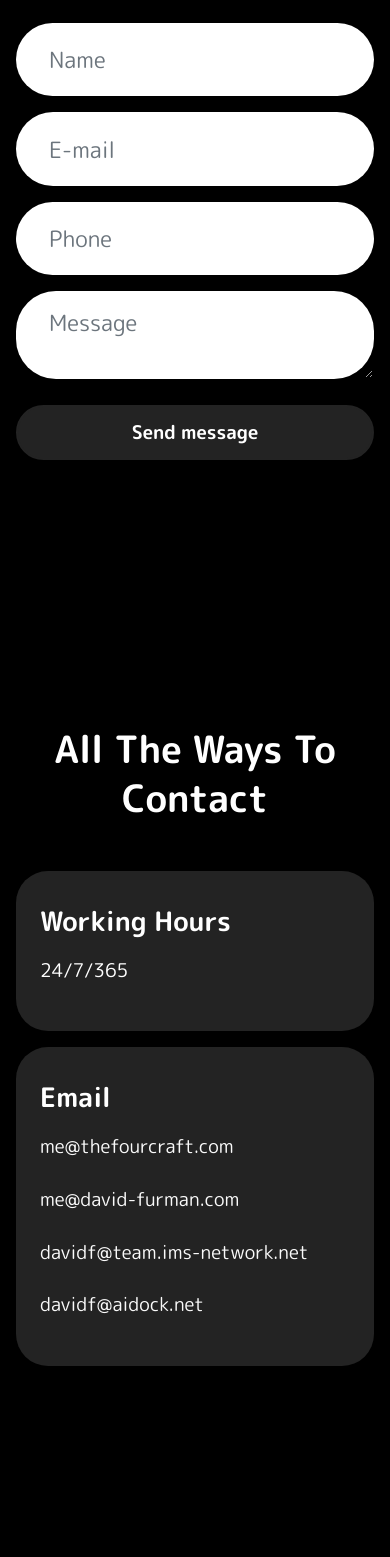
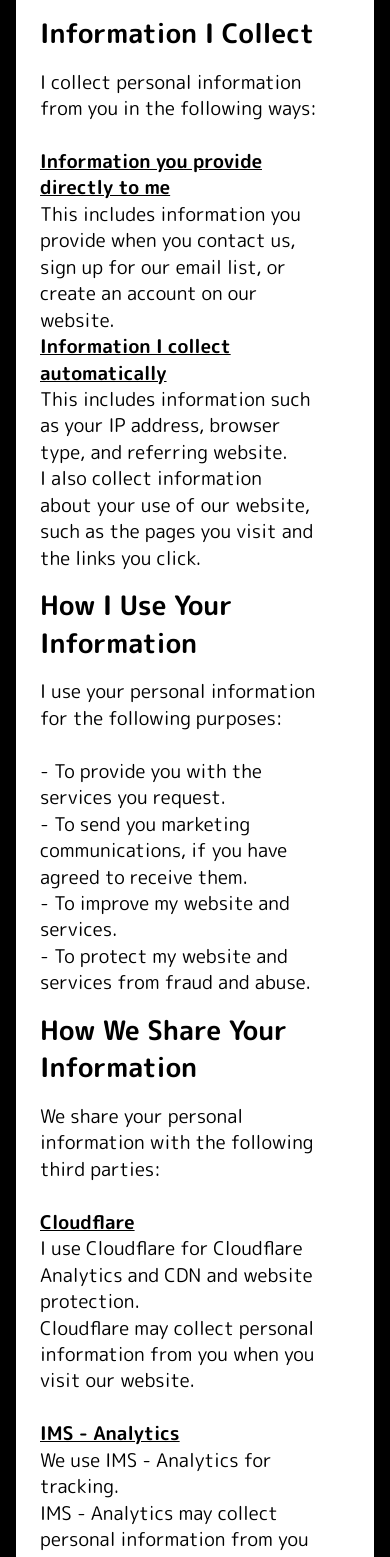
Before and after one commit to thefourcraft/DF-Website, a plain HTML site: page privacy-policy.html in a window 390 px wide. Shown: the part 266-1823 px from the top of the page. Drawn offline with Linux system fonts and the light colour scheme.

Commit message:
update more pages

```diff
--- a/contact-me.html
+++ b/privacy-policy.html
@@ -5,16 +5,12 @@
   <meta charset="UTF-8">
   <meta http-equiv="X-UA-Compatible" content="IE=edge">
 
-  <meta name="twitter:card" content="summary_large_image"/>
-  <meta name="twitter:image:src" content="assets/images/contact-me-meta.png">
-  <meta property="og:image" content="assets/images/contact-me-meta.png">
-  <meta name="twitter:title" content="David Furman | Contact Me">
   <meta name="viewport" content="width=device-width, initial-scale=1, minimum-scale=1">
   <link rel="shortcut icon" href="assets/images/df-main-logo-clear-96x96.png" type="image/x-icon">
-  <meta name="description" content="Stay in touch and connect with me. The Contact Me page is the gateway to reaching out. Whether you have questions, opportunities.">
+  <meta name="description" content="">
 
 
-  <title>David Furman | Contact Me</title>
+  <title>David Furman | Privacy Policy</title>
   <link rel="stylesheet" href="assets/web/assets/mobirise-icons2/mobirise2.css">
   <link rel="stylesheet" href="assets/FontAwesome/css/font-awesome.css">
   <link rel="stylesheet" href="assets/bootstrap/css/bootstrap.min.css">
@@ -56,7 +52,7 @@
 </script>
 
 
-  <section data-bs-version="5.1" class="menu menu1 cid-tRJC38kyfq" once="menu" id="menu01-v">
+  <section data-bs-version="5.1" class="menu menu1 cid-tRJC38kyfq" once="menu" id="menu01-11">
 
 
 	<nav class="navbar navbar-dropdown navbar-fixed-top navbar-expand-lg">
@@ -94,93 +90,60 @@
 	</nav>
 </section>
 
-<section data-bs-version="5.1" class="form5 cid-tSEzk4p7ev" id="form02-y">
-
-
-    <div class="container-fluid">
-        <div class="row justify-content-center">
-            <div class="col-12 content-head">
-                <div class="mbr-section-head mb-5">
-                    <h3 class="mbr-section-title mbr-fonts-style align-center mb-0 display-2"><strong>Get in Touch</strong></h3>
-
-                </div>
-            </div>
-        </div>
-        <div class="row justify-content-center mt-4">
-            <div class="col-lg-8 mx-auto mbr-form" data-form-type="formoid">
-                <form action="https://mobirise.eu/" method="POST" class="mbr-form form-with-styler" data-form-title="Form Name"><input type="hidden" name="email" data-form-email="true" value="q21fXTNkS30jJC5s0WH4HAu6+g0Y7kPLIiUHkSdWNndKac0t9ST1t38Qy+Zj8Vml6TNK4iLLG5zIPcinrlg6OkP5B8iQJtLJjroCroxD6kv4FPoq7EX2TLKAzOhjsRno.CdXKcd8JbfVMLuajiGabiURksG9TWDXkhOr8J557yMwGAnwSe+6lQMEXxWTYIRM6C1XjxlFFLGiy2UaTKE2k9vGSUT5JiST0YeZ7ET4AnrVoqeSuAr9innXVuXkQFngU">
-                    <div class="row">
-                        <div hidden="hidden" data-form-alert="" class="alert alert-success col-12">Thanks for filling out the form!</div>
-                        <div hidden="hidden" data-form-alert-danger="" class="alert alert-danger col-12">
-                            Oops...! some problem!
-                        </div>
-                    </div>
-                    <div class="dragArea row">
-                        <div class="col-md col-sm-12 form-group mb-3" data-for="name">
-                            <input type="text" name="name" placeholder="Name" data-form-field="name" class="form-control" value="" id="name-form02-y">
-                        </div>
-                        <div class="col-md col-sm-12 form-group mb-3" data-for="email">
-                            <input type="email" name="email" placeholder="E-mail" data-form-field="email" class="form-control" value="" id="email-form02-y">
-                        </div>
-                        <div class="col-12 form-group mb-3" data-for="phone">
-                            <input type="tel" name="phone" placeholder="Phone" data-form-field="phone" class="form-control" value="" id="phone-form02-y">
-                        </div>
-                        <div class="col-12 form-group mb-3" data-for="textarea">
-                            <textarea name="textarea" placeholder="Message" data-form-field="textarea" class="form-control" id="textarea-form02-y"></textarea>
-                        </div>
-                        <div class="col-lg-12 col-md-12 col-sm-12 align-center mbr-section-btn">
-                            <button type="submit" class="btn btn-primary display-7">Send message</button>
-                        </div>
-                    </div>
-                </form>
-            </div>
-        </div>
-    </div>
-</section>
-
-<section data-bs-version="5.1" class="contacts01 cid-tSEzNYhRl4" id="contacts01-z">
+<section data-bs-version="5.1" class="article07 cid-tTlk01doPL" id="article07-13">
 
 
 
 
-    <div class="container">
-        <div class="row justify-content-center">
-            <div class="col-12 content-head">
-                <div class="mbr-section-head mb-5">
-                    <h3 class="mbr-section-title mbr-fonts-style align-center mb-0 display-2"><strong>All The Ways To Contact</strong></h3>
-
-                </div>
+  <div class="container">
+    <div class="row justify-content-center">
+      <div class="card col-md-12 col-lg-10">
+        <div class="card-wrapper">
+          <h3 class="card-title mbr-fonts-style mbr-white mt-3 mb-4 display-2"><strong>Privacy Policy</strong></h3>
+          <div class="row card-box align-left">
+            <div class="item features-without-image col-12">
+              <div class="item-wrapper">
+                <h4 class="mbr-section-subtitle mbr-fonts-style mb-3 display-5"><strong>Information I Collect</strong></h4>
+                <p class="mbr-text mbr-fonts-style display-7">I collect personal information from you in the following ways:<br><br><u><strong>Information you provide directly to me</strong></u><br>This includes information you provide when you contact us, sign up for our email list, or create an account on our website.<br><u><strong>Information I collect automatically</strong></u><br>This includes information such as your IP address, browser type, and referring website. <br>I also collect information about your use of our website, such as the pages you visit and the links you click.</p>
+              </div>
             </div>
-        </div>
-        <div class="row">
-
-            <div class="item features-without-image col-12 col-md-6 active">
-                <div class="item-wrapper">
-                    <div class="text-wrapper">
-                        <h6 class="card-title mbr-fonts-style mb-3 display-5">
-                            <strong>Working Hours</strong>
-                        </h6>
-                        <p class="mbr-text mbr-fonts-style display-7">
-                            24/7/365</p>
-                    </div>
-                </div>
-            </div><div class="item features-without-image col-12 col-md-6">
-                <div class="item-wrapper">
-                    <div class="text-wrapper">
-                        <h6 class="card-title mbr-fonts-style mb-3 display-5">
-                            <strong>Email</strong>
-                        </h6>
-                        <p class="mbr-text mbr-fonts-style display-7"><a href="mailto:me@thefourcraft.com" class="text-white">me@thefourcraft.com</a><br><br><a href="mailto:me@david-furman.com" class="text-white">me@david-furman.com</a><br><br><a href="mailto:davidf@team.ims-network.net" class="text-white">davidf@team.ims-network.net</a><br><br><a href="mailto:davidf@aidock.net" class="text-white">davidf@aidock.net</a></p>
-                    </div>
-                </div>
+            <div class="item features-without-image col-12">
+              <div class="item-wrapper">
+                <h4 class="mbr-section-subtitle mbr-fonts-style mb-3 display-5"><strong>How I Use Your Information</strong></h4>
+                <p class="mbr-text mbr-fonts-style display-7">I use your personal information for the following purposes:<br><br>- To provide you with the services you request.<br>- To send you marketing communications, if you have agreed to receive them.<br>- To improve my website and services.<br>- To protect my website and services from fraud and abuse.</p>
+              </div>
             </div>
-
+            <div class="item features-without-image col-12">
+              <div class="item-wrapper">
+                <h4 class="mbr-section-subtitle mbr-fonts-style mb-3 display-5"><strong>How We Share Your Information</strong></h4>
+                <p class="mbr-text mbr-fonts-style display-7">We share your personal information with the following third parties:<br><br><u><strong>Cloudflare<br></strong></u>I use Cloudflare for Cloudflare Analytics and CDN and website protection. <br>Cloudflare may collect personal information from you when you visit our website.<br><br><strong><u>IMS - Analytics</u></strong><br>We use IMS - Analytics for tracking. <br>IMS - Analytics may collect personal information from you when you visit our website.<br><br>I may also share your personal information with other third parties if I am required to do so by law or if I believe it is necessary to protect our rights or the rights of others.<br></p>
+              </div>
+            </div>
+            <div class="item features-without-image col-12">
+              <div class="item-wrapper">
+                <h4 class="mbr-section-subtitle mbr-fonts-style mb-3 display-5"><strong>Your Rights</strong></h4>
+                <p class="mbr-text mbr-fonts-style display-7">You have the following rights regarding your personal information:<br><br>- The right to rectify your personal information.<br>- The right to restrict the processing of your personal information.<br>- The right to object to the processing of your personal information.<br>- The right to data portability.<br><br>You can exercise these rights by contacting me at legal@david-furman.com</p>
+              </div>
+            </div><div class="item features-without-image col-12">
+              <div class="item-wrapper">
+                <h4 class="mbr-section-subtitle mbr-fonts-style mb-3 display-5"><strong>Security</strong></h4>
+                <p class="mbr-text mbr-fonts-style display-7">I take reasonable measures to protect your personal information from unauthorized access, use, disclosure, alteration, or destruction. <br>However, no security method is perfect, and I cannot guarantee the security of your personal information.<br></p>
+              </div>
+            </div><div class="item features-without-image col-12">
+              <div class="item-wrapper">
+                <h4 class="mbr-section-subtitle mbr-fonts-style mb-3 display-5"><strong>Changes to This Privacy Policy</strong></h4>
+                <p class="mbr-text mbr-fonts-style display-7">I may update this Privacy Policy from time to time. If we make any material changes, I will notify you by email or by posting a notice on our website.<br></p>
+              </div>
+            </div>
+          </div>
 
         </div>
+      </div>
     </div>
+  </div>
 </section>
 
-<section data-bs-version="5.1" class="footer1 cid-tRWiKgN0MZ" once="footers" id="footer01-w">
+<section data-bs-version="5.1" class="footer1 cid-tRWiKgN0MZ" once="footers" id="footer01-12">
 
 
 
@@ -268,7 +231,6 @@
   <script src="assets/ytplayer/index.js"></script>
       <script src="assets/dropdown/js/navbar-dropdown.js"></script>
   <script src="assets/theme/js/script.js"></script>
-  <script src="assets/formoid/formoid.min.js"></script>
 
 
 
--- a/sitemap.xml
+++ b/sitemap.xml
@@ -15,6 +15,6 @@
 		<loc>https://thefourcraft.com/contact-me.html</loc>
 	</url>
 	<url>
-		<loc>https://thefourcraft.com/page5.html</loc>
+		<loc>https://thefourcraft.com/privacy-policy.html</loc>
 	</url>
 </urlset>
```
Also changed, not shown: 1 other file.
